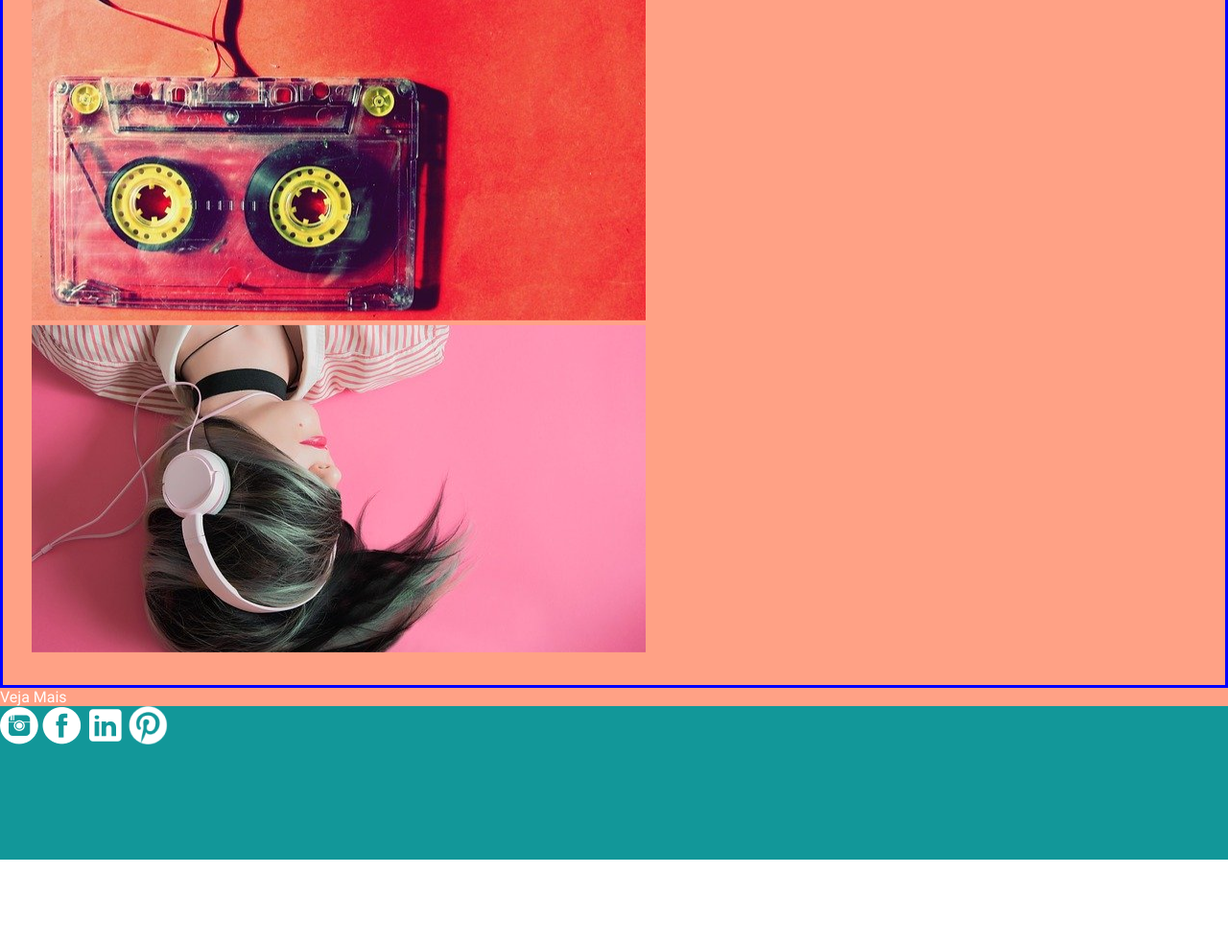
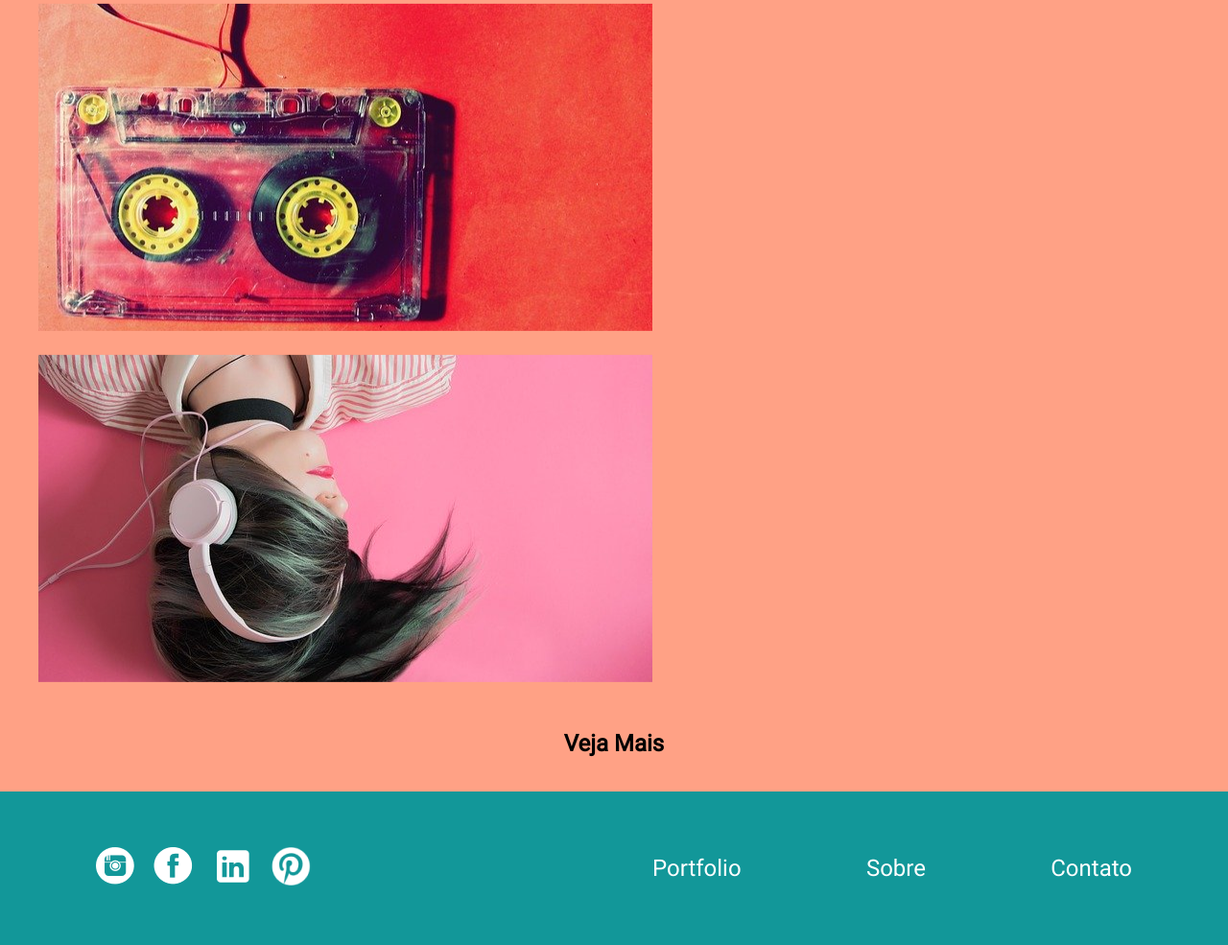
Before and after one commit to KauanJonatas/Beat, a plain HTML site: page index.html in a window 1280 px wide. Shown: the part 1405-2390 px from the top of the page at 96% size. Before the commit the page ends 2301 px from the top, so only its background shows below. Drawn offline with Linux system fonts and the light colour scheme.

Commit message:
Implementation Nav Footer And Style

```diff
--- a/index.html
+++ b/index.html
@@ -52,18 +52,31 @@
             <img src="imagens/Rectangle 2 (1).png" alt="Mulher ouvindo musica">
         </section>
 
-        <a href="">Veja Mais</a>
+        <div class="vejaMais">
+            <a href="https://www.instagram.com/kauan.jon/" target="_self">Veja Mais</a>
+        </div>
     </main>
 
     <footer>
         <section class="redes">
-            <nav>
+            <nav class="navRedes">
                 <a href="https://www.instagram.com" target="_blank"><img src="imagens/insta.png" alt="insta"></a>
                 <a href="https://www.facebook.com" target="_blank"><img src="imagens/face.png" alt="insta"></a>
                 <a href="https://www.linkedin.com" target="_blank"><img src="imagens/icons8-linkedin-100 1.png" alt="insta"></a>
                 <a href="https://br.pinterest.com" target="_blank"><img src="imagens/icons8-pinterest-52 1.png" alt="insta"></a>
             </nav>
         </section>
+
+        <section class="bottom" >
+        <nav class="navBottom">
+            <ul>
+                <li><a href="">Portfolio</a></li>
+                <li><a href="">Sobre</a></li>
+                <li><a href="">Contato</a></li>
+            </ul>
+        </nav>
+        </section>
+
     </footer>
 </body>
 
--- a/style.css
+++ b/style.css
@@ -29,7 +29,6 @@ header{
 .containerTEF{
     display: flex;
     align-items: center;
-    border: solid red;
 }
 
 .tituloEFoto{
@@ -37,6 +36,10 @@ header{
     align-items: center;
     margin: 20px;
     font-size: 34px;
+}
+
+.tituloEFoto h1{
+    margin-top: 20px;
 }
 
 .navTop{
@@ -88,12 +91,65 @@ main{
 }
 
 .imagensPort{
-    border: solid blue;
-    padding: 30px;
+    padding-left: 30px;
+}
+
+.imagensPort img{
+    margin: 10px;
 
 }
 
-footer{
+.vejaMais{
+    font-size: 24px;
+    display: flex;
+    justify-content: center;
+    align-items: center;
+    height: 100px;
+}
+
+.vejaMais a{
+    font-weight: bold;
+    color: black;
+}
+
+
+
+footer {
     min-height: 160px;
     background-color: #129799;
+    display: flex;
+    align-items: center;
 }
+
+.redes{
+    margin-left: 100px;
+    width: 300px;
+}
+
+.navRedes{
+    display: flex;
+    justify-content: space-between;
+}
+
+.bottom{
+    display: flex;
+    height: 160px;
+    width: 100%;
+    justify-content: end;
+}
+
+.navBottom{
+    display: flex;
+    align-items: center;
+    width: 500px;
+    margin-right: 100px;
+}
+
+.navBottom ul{
+    display: flex;
+    justify-content: space-between;
+    padding-left: 0px;
+    flex-direction: row;
+    font-size: 24px;
+    width: 100%;
+}
```
